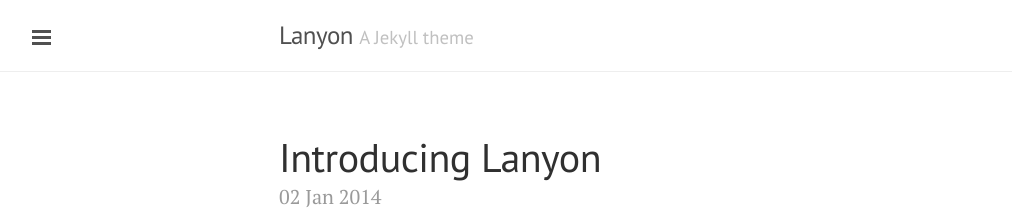
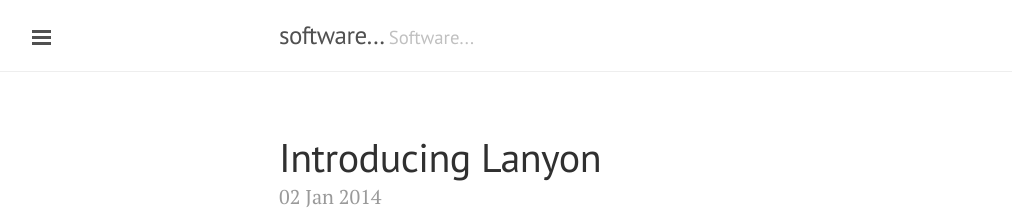
Before and after one commit to lukstadler/lukstadler.github.io, a Jekyll site: the page built from index.html, in a window 1280 px wide and 900 px high. Shown: the top 216 px of the window, without its empty margins (1-1013 px from the left). Built offline with Jekyll 4.4.1, drawn with Linux system fonts in a browser that asks for light colours; Markdown is read by kramdown in place of the engine named in the settings; the list of posts is cut into pages by our own code; part of the change alters nothing that is shown.

Commit message:
updated config

```diff
--- a/_config.yml
+++ b/_config.yml
@@ -6,19 +6,20 @@ pygments:         true
 permalink:        pretty
 
 # Setup
-title:            Lanyon
-tagline:          'A Jekyll theme'
-description:      'A reserved <a href="http://jekyllrb.com" target="_blank">Jekyll</a> theme that places the utmost gravity on content with a hidden drawer. Made by <a href="https://twitter.com/mdo" target="_blank">@mdo</a>.'
-url:              http://lanyon.getpoole.com
+title:            software...
+tagline:          'Software... '
+description:      'My Blog about Software, Life and other thoughts" target="_blank">@lukstadler</a>.'
+url:              http://lukstadler.github.io
 baseurl:          '/'
 paginate:         5
+comments:         true
 
 author:
-  name:           'Mark Otto'
-  url:            https://twitter.com/mdo
+  name:           'Lukas Stadler'
+  url:            https://twitter.com/lukstadler
 
 # Custom vars
 version:          1.0.0
 
 github:
-  repo:           https://github.com/poole/lanyon
+  repo:           https://github.com/lukstadler/lukstadler.github.io
```
